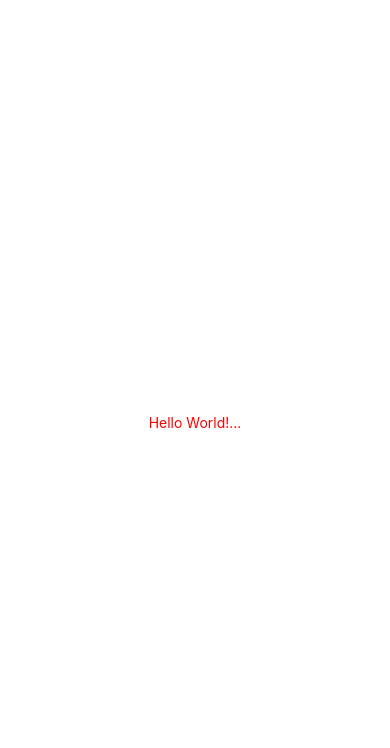
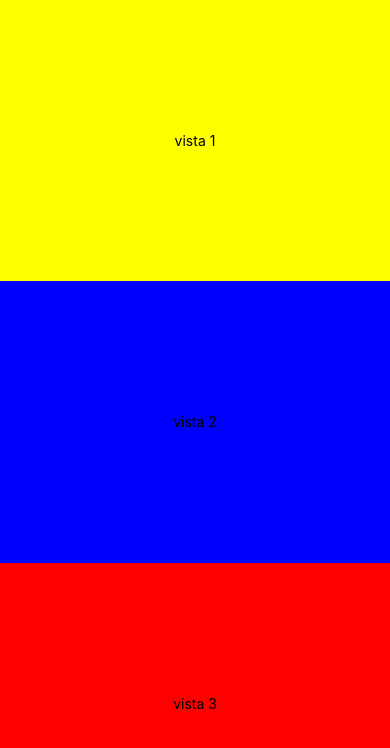
Before and after one commit to Yzdesarrollo/cursoReactNative, a React Native app: screen / in a window 390 px wide. Shown: the top 748 px of the page. Built offline with nearby package versions, Linux system fonts and the light colour scheme.

Commit message:
flexDirection: column, row

```diff
--- a/App.js
+++ b/App.js
@@ -1,10 +1,18 @@
 import React from 'react';
 import { StyleSheet, View, Text } from 'react-native';
 
-export default function App(){
-  return(
+export default function App() {
+  return (
     <View style={estilos.container}>
-      <Text style={estilos.text}>Hello World!...</Text>
+      <View style={estilos.v1}>
+        <Text style={estilos.text}>vista 1</Text>
+      </View>
+      <View style={estilos.v2}>
+        <Text style={estilos.text}>vista 2</Text>
+      </View>
+      <View style={estilos.v3}>
+        <Text style={estilos.text}>vista 3</Text>
+      </View>
     </View>
   );
 }
@@ -12,11 +20,28 @@ export default function App(){
 const estilos = StyleSheet.create({
   container: {
     flex: 1,
-    backgroundColor: '#fff',
+    backgroundColor: '#000',
+    flexDirection: 'column'
+  },
+  text: {
+    color: 'black'
+  },
+  v1: {
+    flex: 1,
+    backgroundColor: 'yellow',
     alignItems: 'center',
     justifyContent: 'center',
   },
-  text: {
-    color: 'red'
+  v2: {
+    flex: 1,
+    backgroundColor: 'blue',
+    alignItems: 'center',
+    justifyContent: 'center',
+  },
+  v3: {
+    flex: 1,
+    backgroundColor: 'red',
+    alignItems: 'center',
+    justifyContent: 'center',
   }
 });
```
